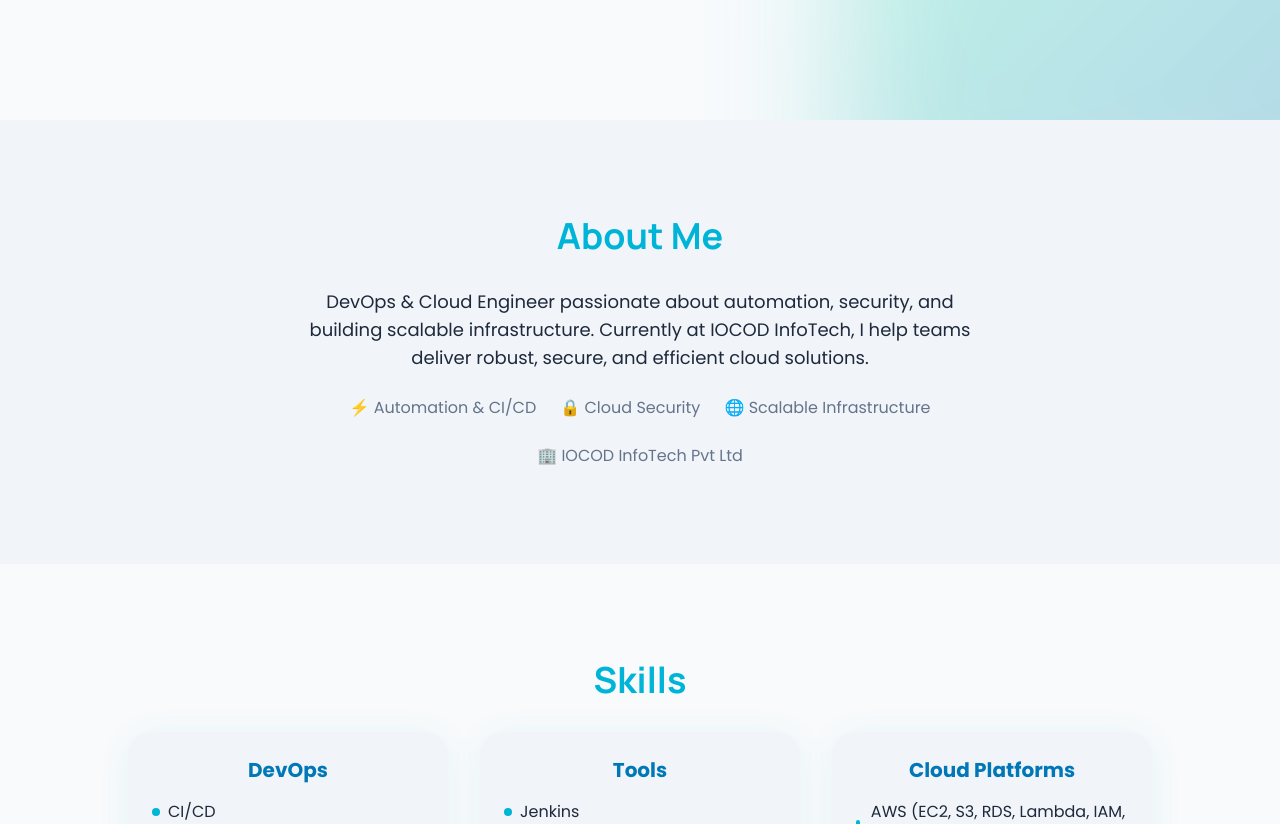
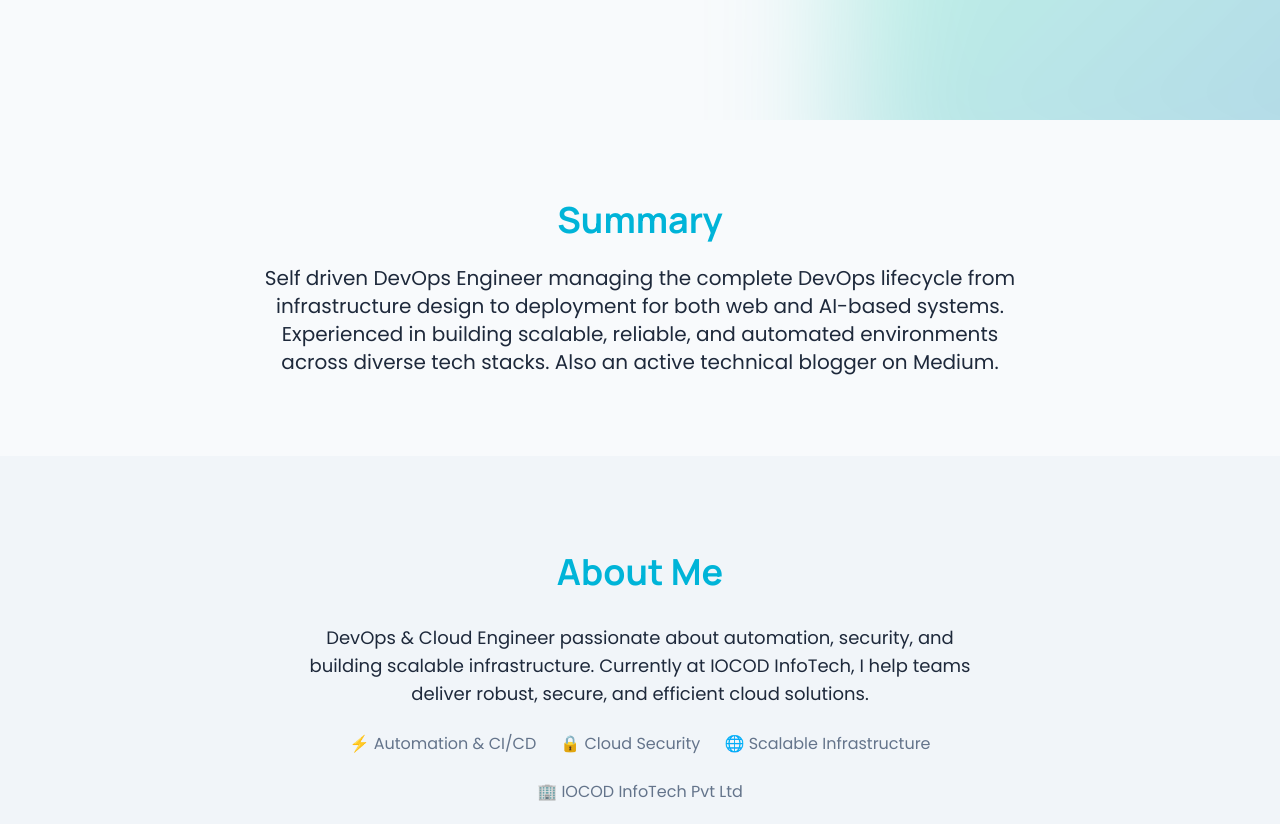
Before and after one commit to dhulkii/test, a Next.js app: page / in a window 1280 px wide. Shown: the part 680-1504 px from the top of the page. Built offline with nearby package versions, Linux system fonts and the light colour scheme.

Commit message:
Add Summary section with Fuwad-inspired design and resume content

```diff
--- a/src/app/page.tsx
+++ b/src/app/page.tsx
@@ -3,6 +3,7 @@
 import React from 'react'
 import { Navigation } from '../components/navigation'
 import { HeroSection } from '../components/hero-section'
+import { SummarySection } from '../components/summary-section'
 import { AboutSection } from '../components/about-section'
 import { SkillsSection } from '../components/skills-section'
 import { ProjectsSection } from '../components/projects-section'
@@ -17,6 +18,7 @@ export default function Home() {
     <>
       <Navigation />
       <HeroSection />
+      <SummarySection />
       <AboutSection />
       <SkillsSection />
       <ProjectsSection />
--- /dev/null
+++ b/src/components/summary-section.tsx
@@ -0,0 +1,20 @@
+import React from 'react'
+import { motion } from 'framer-motion'
+
+export function SummarySection() {
+  return (
+    <motion.section
+      id="summary"
+      className="py-20 bg-background-base text-center"
+      initial={{ opacity: 0, y: 40 }}
+      whileInView={{ opacity: 1, y: 0 }}
+      viewport={{ once: true }}
+      transition={{ duration: 0.8 }}
+    >
+      <h2 className="font-display text-3xl md:text-4xl font-bold mb-6 text-accent-teal">Summary</h2>
+      <p className="text-lg md:text-xl text-text-main max-w-3xl mx-auto">
+        Self driven DevOps Engineer managing the complete DevOps lifecycle from infrastructure design to deployment for both web and AI-based systems. Experienced in building scalable, reliable, and automated environments across diverse tech stacks. Also an active technical blogger on Medium.
+      </p>
+    </motion.section>
+  )
+}
```
